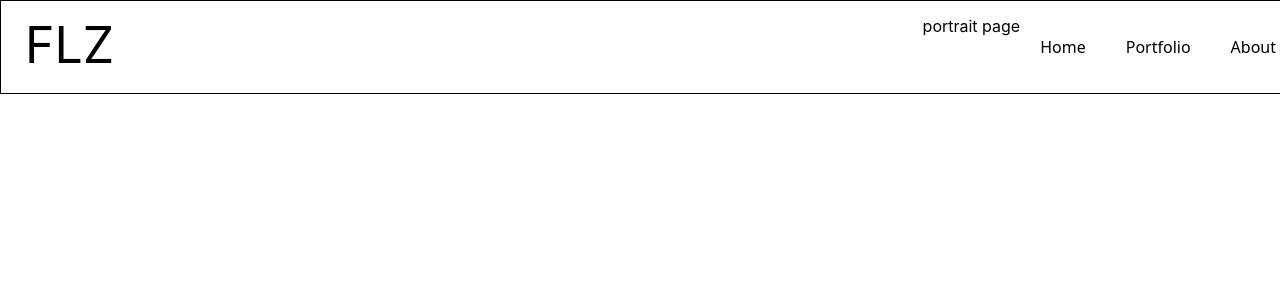
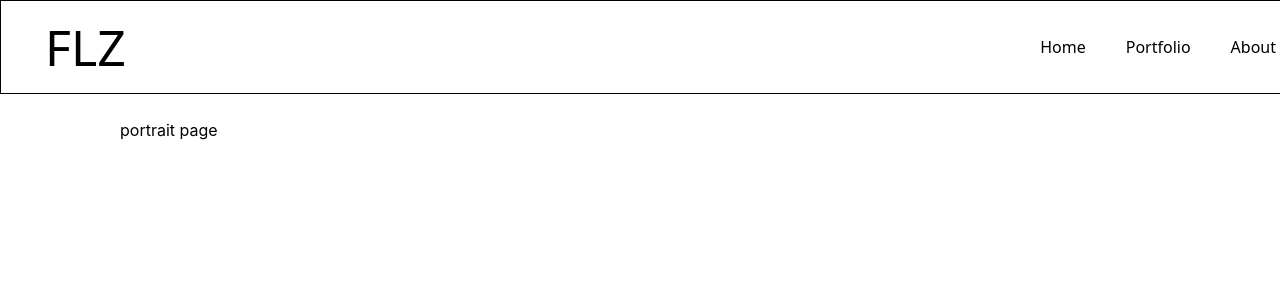
Before and after one commit to faithz314/photo-portfolio, a React (Create React App) app in the folder my-react-app/: page /portfolio in a window 1280 px wide. Shown: the top 300 px of the page. Built offline with nearby package versions, Linux system fonts and the light colour scheme.

Commit message:
trying to add a contact box

```diff
--- /dev/null
+++ b/my-react-app/src/components/Contact.css
@@ -0,0 +1,11 @@
+.contact{
+    display: flex;
+    flex-direction: row;
+    justify-content: center;
+    width: 500px;
+    height: 500px;
+    border: 2px solid #333; /* Border color and width */
+    padding: 20px;
+    margin: 20px;
+
+}
--- /dev/null
+++ b/my-react-app/src/components/Contact.js
@@ -0,0 +1,25 @@
+import React from 'react';
+import './Contact.css';
+
+
+function Contact(){
+
+    return(
+
+    <div className = 'contact'>
+
+        <p>Contact Me! </p>
+
+        <div> </div>
+
+
+
+
+
+
+
+    </div>
+    );
+}
+
+export default Contact;
--- a/my-react-app/src/components/Navbar.css
+++ b/my-react-app/src/components/Navbar.css
@@ -24,7 +24,7 @@
     font-size: 50px;
     color: black;
     position: fixed;
-    top: 15px;;
+    top: -7px;;
     left:25px;
 
 }
--- a/my-react-app/src/components/Navbar.js
+++ b/my-react-app/src/components/Navbar.js
@@ -18,16 +18,15 @@ function Navbar(props){
     return(
         <nav className = "navigation">
 
-            <div className= "initials"> FLZ</div>
+            <a href = "/" class= "initials"> FLZ</a>
 
             <Routes>
-                <Route path= '/home' element= {<Home/>}/>
+                <Route path= '/' element= {<Home/>}/>
                 <Route path= '/portfolio' element= {<Portfolio/>}/>
-
                 <Route path= '/about' element= {<About/>}/>
 
             </Routes>
-            <Link to="/home">Home</Link>
+            <Link to="/">Home</Link>
             <Link to="/portfolio">Portfolio</Link>
 
             <Link to="/about">About</Link>
--- a/my-react-app/src/pages/About.js
+++ b/my-react-app/src/pages/About.js
@@ -1,9 +1,13 @@
 import React from 'react';
 import '../styles/About.css';
 import IMG_2390 from '../images/IMG_2390.jpg'
+import Contact from '../components/Contact.js';
+
 
 function About(){
     return(
+
+        <div>
     <div className= 'about-content'>
         <div className= 'bio'>
         <h2>Hi, my name is Faith. </h2>
@@ -27,7 +31,12 @@ function About(){
             <img src= {IMG_2390} alt= 'headshot' style={{ width: '300px', height: 'auto' }}></img>
         </div>
 
+        <div className = 'box'><Contact></Contact></div>
+
     </div>
+
+
+</div>
 
 
     );
--- a/my-react-app/src/pages/Home.js
+++ b/my-react-app/src/pages/Home.js
@@ -1,6 +1,5 @@
 import React from 'react';
 import '../styles/Home.css';
-import '../images/IMG_2390.jpg'
 
 
 function Home(){
--- a/my-react-app/src/pages/Portfolio.js
+++ b/my-react-app/src/pages/Portfolio.js
@@ -1,8 +1,9 @@
 import React from 'react'
+import '../styles/Portfolio.css';
 
 function Portfolio(){
     return(
-        <div>portrait page </div>
+        <div className= "scroll">portrait page </div>
 
     )
 
--- a/my-react-app/src/styles/About.css
+++ b/my-react-app/src/styles/About.css
@@ -1,8 +1,10 @@
 .about-content{
     position: fixed; /* this sets the bar in the same relative position no matter how the user scrolls */
     top: 100px; /* top and left set the navbar to top left corner of the window */
+    left: 0px;
     width: 100%; /* 100% of the viewer of the screen*/
     display: flex;
+    flex-wrap: wrap;
     flex-direction: row;
     justify-content: center;
     padding: 15px;
--- a/my-react-app/src/styles/Portfolio.css
+++ b/my-react-app/src/styles/Portfolio.css
@@ -0,0 +1,7 @@
+.scroll{
+    position: fixed;
+    padding: 20px;
+    top: 100px;
+    left: 100px;
+
+}
```
